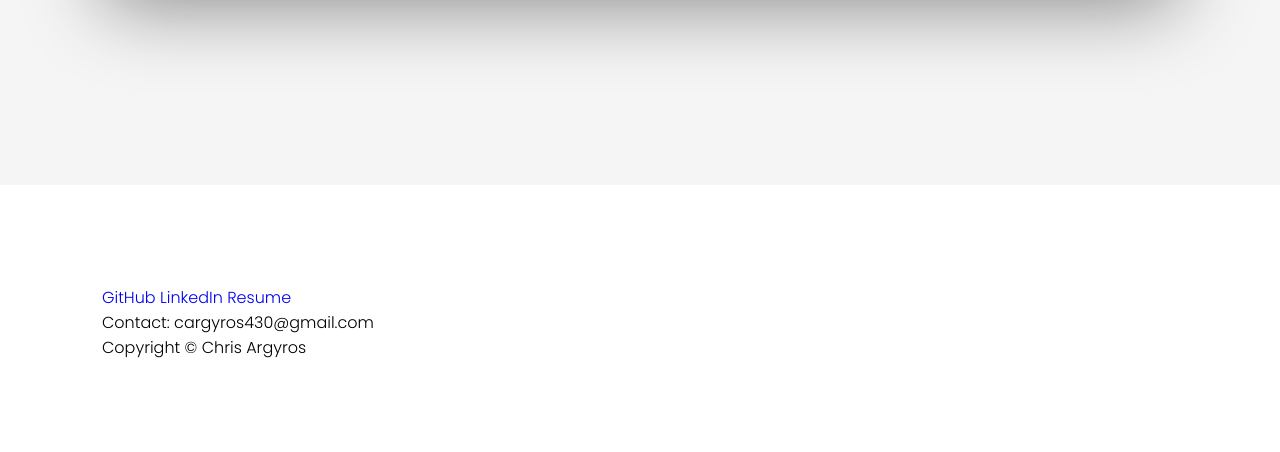
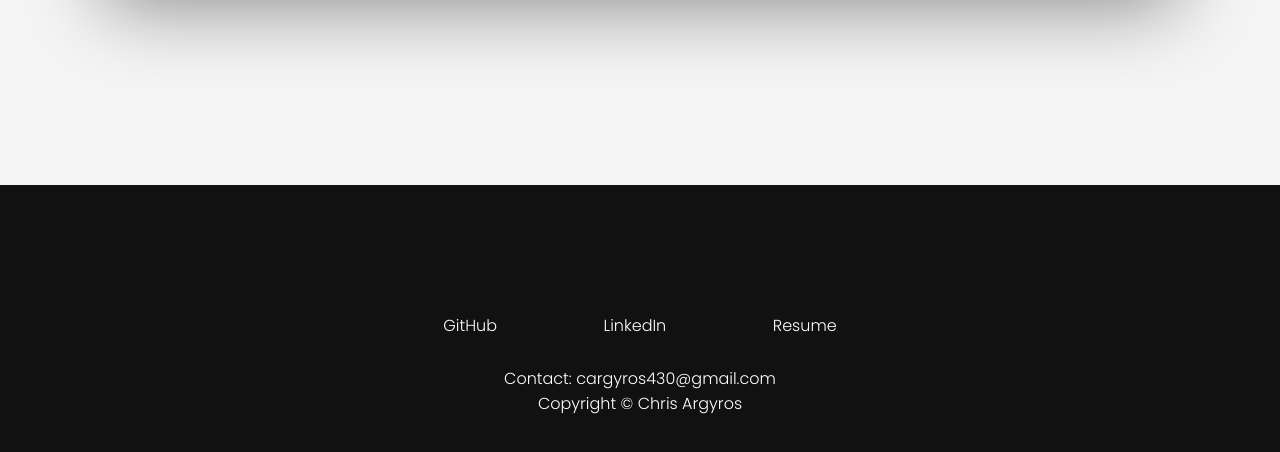
Before and after one commit to chrisa430/e-portfolio, a plain HTML site: page index.html in a window 1280 px wide. Shown: the part 3679-4131 px from the top of the page. Drawn offline with nearby package versions, Linux system fonts and the light colour scheme.

Commit message:
footer styling

```diff
--- a/style.css
+++ b/style.css
@@ -301,3 +301,36 @@ nav {
   .project__description--para {
     margin: 16px 0;
   }
+
+  /*
+
+ --- FOOTER ---
+
+*/
+
+footer {
+    background-color: #111111;
+    display: flex;
+    padding: 0% 0;
+    position: relative;
+  }
+
+  .footer_row {
+    display: flex;
+    flex-direction: column;
+    align-items: center;
+  }
+
+  .footer__social--list {
+    width: 100%;
+    max-width: 500px;
+    display: flex;
+    justify-content: space-around;
+    margin: 28px 0;
+    flex-wrap: wrap;
+  }
+
+  .footer__social--link,
+  .footer__copyright {
+    color: WHITE;
+  }
```
